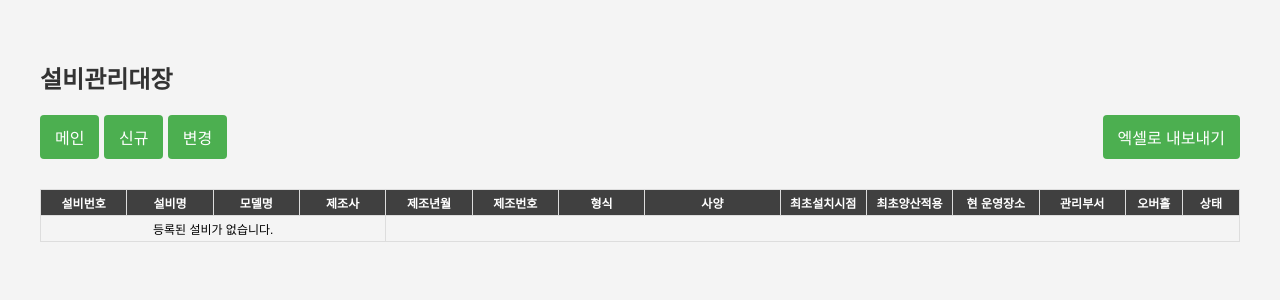
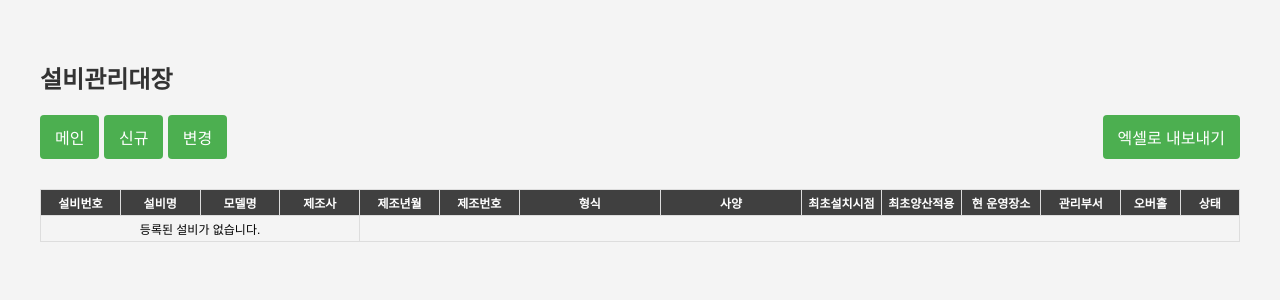
Before and after one commit to Ted19700128/midbizsolution, a Django app: page /equipment/menu/ in a window 1280 px wide. Shown: the part 81-381 px from the top of the page. Run offline with Django 5.2, Linux system fonts and the light colour scheme; data that the repository does not hold is empty.

Commit message:
modify all pys

```diff
--- a/myapp/templates/myapp/equipment_menu.html
+++ b/myapp/templates/myapp/equipment_menu.html
@@ -49,7 +49,7 @@
         display: flex;
         justify-content: center;
         align-items: center;
-        width: 150%; /* 컨테이너 너비 설정 */
+        width: 200%; /* 컨테이너 너비 설정 */
     }
     /* 테이블 열 폭 조정 스타일 */
     table {
@@ -75,7 +75,7 @@
         width: 5%; /* 작은 열 너비 */
     }
     th.col-medium, td.col-medium {
-        width: 8%; /* 중간 열 너비 */
+        width: 7%; /* 중간 열 너비 */
     }
     th.col-large, td.col-large {
         width: 13%; /* 큰 열 너비 */
--- a/myapp/templates/myapp/equipment_table.html
+++ b/myapp/templates/myapp/equipment_table.html
@@ -9,7 +9,7 @@
             <th class="col-medium">제조사</th>
             <th class="col-medium">제조년월</th>
             <th class="col-medium">제조번호</th>
-            <th class="col-medium">형식</th>
+            <th class="col-large">형식</th>
             <th class="col-large">사양</th>
             <th class="col-medium">최초설치시점</th>
             <th class="col-medium">최초양산적용</th>
@@ -28,7 +28,7 @@
             <td class="col-medium">{{ equipment.manufacturer }}</td>
             <td class="col-medium">{{ equipment.mfg_date }}</td>
             <td class="col-medium">{{ equipment.mfg_number }}</td>
-            <td class="col-medium">{{ equipment.equipment_type }}</td>
+            <td class="col-large">{{ equipment.equipment_type }}</td>
             <td class="col-large">{{ equipment.specs }}</td>
             <td class="col-medium">{{ equipment.first_install }}</td>
             <td class="col-medium">{{ equipment.first_implement }}</td>
```
Also changed, not shown: myapp/templates/myapp/create_equipment.html (+10 -1 lines).
